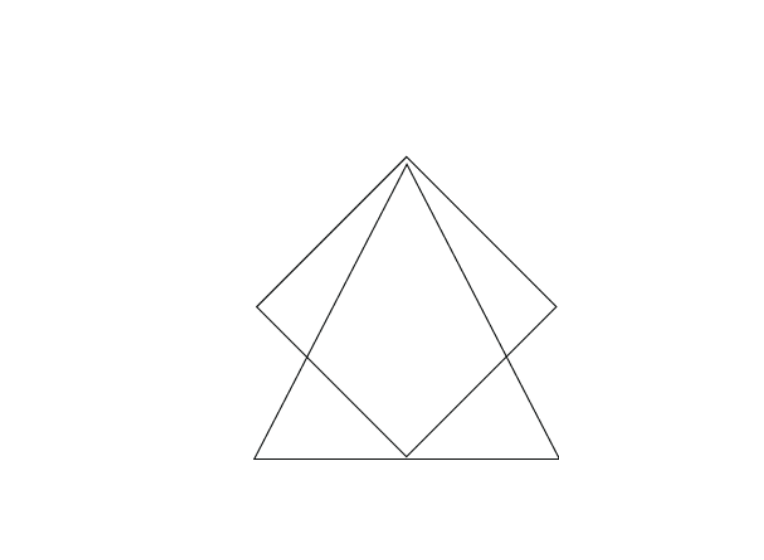
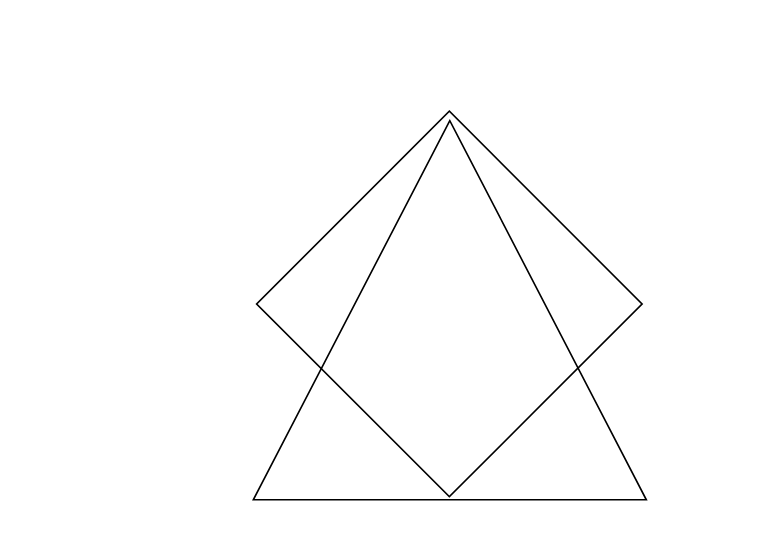
Before and after one commit to SarahRoseElizabeth/beautiful-savage, a plain HTML site: page index.html in a window 1280 px wide. Shown: the part 2390-2950 px from the top of the page, 516-1280 px from the left. Drawn offline with nearby package versions, Linux system fonts and the light colour scheme.

Commit message:
PNG's replaced with SVG's per new assignment requirement

```diff
--- a/css/style.css
+++ b/css/style.css
@@ -25,7 +25,7 @@ body{
 }
 
 header {
-  min-height: 100vh;
+  min-height: 100vh
 }
 
 header nav {
@@ -185,15 +185,18 @@ h2{
 }
 
 .content-image.geometric {
-  background-size: 50%;
-  background-repeat: no-repeat;
-  background-position: left center;
+  display: flex;
+  align-items: center;
+  padding: 0;
+  position: relative;
 }
 
-.content-image.geometric.shape {
-  background-size: 60%;
-  background-repeat: no-repeat;
-  background-position: left center;
+.content-image.geometric svg {
+  height: 500px;
+}
+
+.content-image.geometric.shape svg {
+  height: 400px;
 }
 
 .main-content .content-tagline {
@@ -219,7 +222,6 @@ h2{
 }
 
 .insta-store .insta-store-image {
-  /* padding-top: 133%; */
   background-size: cover;
   grid-row-start: 1;
   grid-row-end: 3;
--- a/index.html
+++ b/index.html
@@ -4,9 +4,9 @@
 <head>
   <title>BEAUTIFUL SAVAGE</title>
   <link rel="shortcut icon" type="image/png" href="images/favicon.png"/>
-  <!-- //aos plugin css -->
+  <!-- aos plugin css -->
   <link rel="stylesheet" href="plugins/aos/aos.css" />
-  <!-- //slider plugin css -->
+  <!-- slider plugin css -->
   <link href="plugins/fotorama/fotorama.css" rel="stylesheet">
   <link href="css/style.css" rel="stylesheet"/>
 </head>
@@ -30,7 +30,7 @@
       </ul>
     </nav>
 
-    <!-- //slider -->
+    <!-- slider -->
     <div class="image-slider">
       <div class="slider-text">
         <div class="slider-text-position" data-aos="fade-down" data-aos-delay="800" data-aos-duration ="800">
@@ -56,12 +56,27 @@
     </div>
   </header>
 
-  <!-- // body content -->
+  <!-- body content -->
   <div class="main-content">
     <div class="content-image" style="background-image: url('images/man.png')" data-aos="fade-right" data-aos-duration="800">
       <p>SHOP MAN</p>
     </div>
-    <div class="content-image geometric" style="background-image: url('images/bolt.png');"></div>
+    <div class="content-image geometric">
+      <svg version="1.1" xmlns="http://www.w3.org/2000/svg" xmlns:xlink="http://www.w3.org/1999/xlink" x="0px" y="0px"
+      	 viewBox="0 0 245 396.9" style="enable-background:new 0 0 245 396.9;" xml:space="preserve">
+      <style type="text/css">
+      	.st0{fill:none;stroke:#000000;stroke-miterlimit:10;}
+      	.st1{fill:#FFFFFF;stroke:#000000;stroke-miterlimit:10;}
+      </style>
+      <g id="large-bolt">
+      	<polygon class="st0" points="4.8,177 76.2,5.6 188.8,5.6 188.8,60.8 175.7,94.8 237,94.8 237,148.8 42.3,390.2 42.3,300.8
+      		68.3,233.5 4.8,232.8 	"/>
+      </g>
+      <g id="small-bolt">
+      	<polygon class="st1" points="21,167.5 81.7,17.5 172.3,17.5 138.3,105.5 214.3,105.5 54.3,304.2 103.7,168.2 	"/>
+      </g>
+      </svg>
+    </div>
     <div class="content-tagline">
       <p data-aos="fade" data-aos-delay="200" data-aos-duration ="500">Don't Look Back.</p>
       <p data-aos="fade" data-aos-delay="300" data-aos-duration ="500">Don't Look Back.</p>
@@ -73,10 +88,25 @@
     <div class="content-image" style="background-image: url('images/process.jpg');" data-aos="fade-right" data-aos-duration="600">
       <p>OUR PROCESS</p>
     </div>
-    <div class="content-image geometric shape" style="background-image: url('images/shape.png');"></div>
+    <div class="content-image geometric shape">
+      <svg version="1.1" xmlns="http://www.w3.org/2000/svg" xmlns:xlink="http://www.w3.org/1999/xlink" x="0px" y="0px"
+      	 viewBox="0 0 244.4 247.1" style="enable-background:new 0 0 244.4 247.1;" xml:space="preserve">
+      <style type="text/css">
+      	.st0{fill:#FFFFFF;stroke:#000000;stroke-miterlimit:10;}
+      	.st1{fill:none;stroke:#000000;stroke-miterlimit:10;}
+      </style>
+      <g id="triangle">
+      </g>
+      <g id="square">
+
+      		<rect x="37.7" y="35.6" transform="matrix(0.7071 -0.7071 0.7071 0.7071 -48.989 121.2745)" class="st0" width="168.4" height="168.4"/>
+      	<polygon class="st1" points="122.2,6.6 0.8,240.8 243.6,240.8 	"/>
+      </g>
+      </svg>
+    </div>
   </div>
 
-  <!-- //instatore -->
+  <!-- instastore -->
   <div class="insta-store" data-aos="slide-up" data-aos-delay="200" data-aos-duration ="800" data-aos-anchor-placement="top-bottom">
     <div class="insta-store-image" style="background-image: url('images/instastore.jpg');">
       <div class="insta-store-title"><p>Instastore.</p></div>
@@ -103,7 +133,7 @@
     </div>
   </div>
 
-  <!-- //footer -->
+  <!-- footer -->
   <footer>
     <ul>
       <li>PRESS</li>
@@ -123,9 +153,9 @@
   integrity="sha256-FgpCb/KJQlLNfOu91ta32o/NMZxltwRo8QtmkMRdAu8="
   crossorigin="anonymous"></script>
 
-  <!-- //aos plugin script -->
+  <!-- aos plugin script -->
   <script src="plugins/aos/aos.js"></script>
-  <!-- //slider plugin script -->
+  <!-- slider plugin script -->
   <script src="plugins/fotorama/fotorama.js"></script>
   <script src="js/main.js"></script>
 </body>
```
Also changed, not shown: images/bolt.png (deleted), images/shape.png (deleted), 1 other file.
